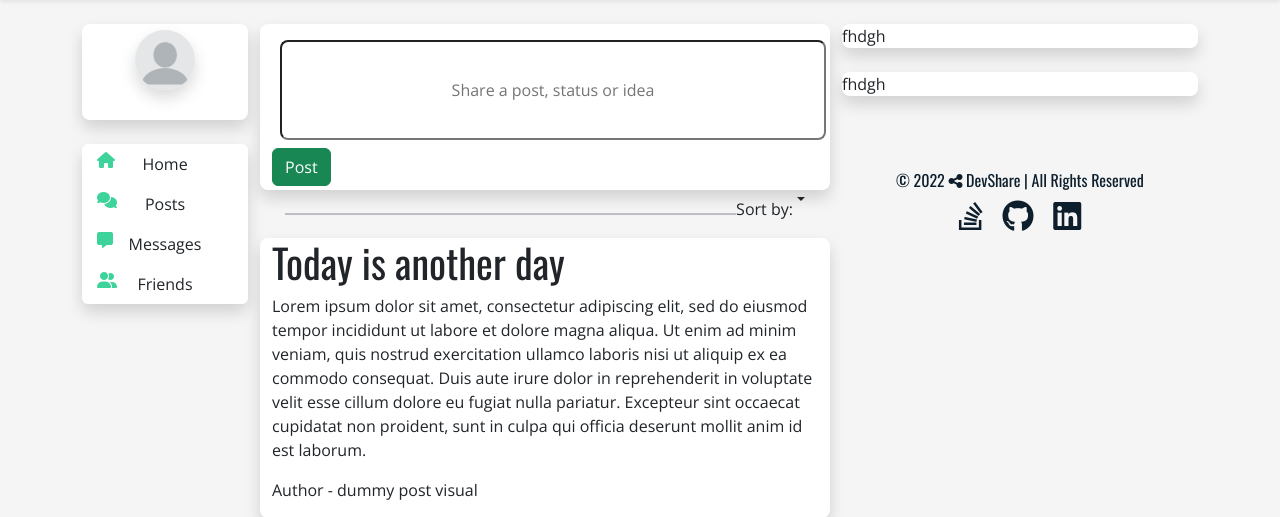
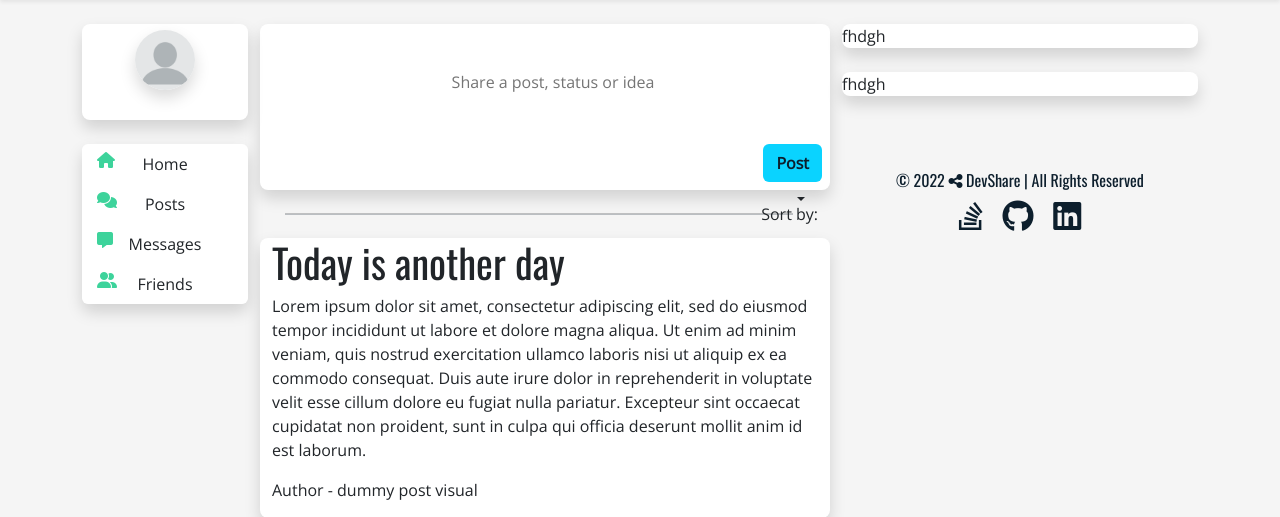
Before and after one commit to KristianColville1/dev-share, a Django app: template home/templates/home/home.html in a window 1280 px wide. Shown: the part 58-575 px from the top of the page. Run offline with Django 3.2, Linux system fonts and the light colour scheme; the template is opened without the code that fills it, so the values that code supplies are empty; the visitor is signed in with stand-in values (Sample User, id 1); some libraries are stand-ins or nearby versions.

Commit message:
Added more styling to the input for posts

```diff
--- a/home/templates/home/logged_in.html
+++ b/home/templates/home/logged_in.html
@@ -2,23 +2,23 @@
 
 <div class="container">
   <div class="row mt-4">
-    <div class="col-md-3 col-lg-2 d-none d-md-block">
+    <div class="col-sm-12 col-md-3 col-lg-2">
       {% include "profiles/home_profile.html"%}
     </div>
     <div class="col-sm-12 col-md-6 col-lg-6">
       <div class="feed-box">
         <div class="post-box">
           <div class="row shadow rounded-3 py-2 boxes">
-            <form action="" class="">
+            <form action="" class="position-relative">
               {% csrf_token %}
-              <input type="text" class="rounded-3 w-100 text-center m-2" placeholder="Share a post, status or idea">
-              <button class="btn btn-success float-right" type="submit">Post</button>
+              <input type="text" class="create-post rounded-3 w-100 text-center mx-2" placeholder="Share a post, status or idea">
+              <button class="post-btn btn position-absolute bottom-0 end-0 mx-2" type="submit">Post</button>
             </form>
           </div>
           <div class="post-type-divider dropdown w-100 position-relative">
-            <button class="btn d-flex flex-row  w-100 dropdown-toggle text-end" type="button" data-bs-toggle="dropdown" aria-expanded="false">
+            <button class=" btn d-flex flex-row  w-100 dropdown-toggle text-end" type="button" data-bs-toggle="dropdown" aria-expanded="false">
               <hr class="home-hr-bg">
-              <span class="text-center">Sort by:</span>
+              <span class="sort-by position-absolute top-50 end-0 translate-middle-y">Sort by:</span>
             </button>
             <ul class="dropdown-menu position-absolute start-50 w-50 text-center">
               <li><a class="dropdown-item" href="#">Newest</a></li>
--- a/profiles/templates/profiles/home_profile.html
+++ b/profiles/templates/profiles/home_profile.html
@@ -5,7 +5,7 @@
       <img class="shadow rounded-circle" src="{% static 'img/blank-profile-picture.png' %}" alt="">
   </div>
 </div>
-<div class="details-box mt-4 boxes shadow rounded-3">
+<div class="details-box mt-4 boxes shadow rounded-3  d-none d-md-block">
   <div class="list-group  position-relative text-center w-100">
     <a href="#" class="list-group-item" aria-current="true">
       <i class="fa-solid fa-house position-absolute start-0"></i> Home</li>
--- a/static/css/base.css
+++ b/static/css/base.css
@@ -81,6 +81,7 @@ a:hover {
     color: var(--caribbean-green);
     border: 1px solid var(--caribbean-green);
 }
+
 .collapse .btn:hover {
     color: var(--rich-black-fogra-29);
     background-color: var(--caribbean-green);
@@ -176,6 +177,40 @@ footer a i:hover {
     background-color: white;
 }
 
+.home-hr-bg {
+    width: 100%;
+    height: 2px;
+    background-color: var(--rich-black-fogra-29);
+}
+
+.post-type-divider button:hover {
+    background-color: none;
+    border-color: transparent;
+}
+
+.post-type-divider .dropdown-menu {
+    color: var(--rich-black-fogra-29);
+    background-color: white;
+}
+
+.post-type-divider .dropdown-item {
+    color: var(--rich-black-fogra-29);
+}
+
+input.create-post {
+    border: none;
+}
+
+.post-btn {
+    font-weight: 900;
+    color: var(--rich-black-fogra-29);
+    background-color: var(--vivid-sky-blue);
+}
+
+.post-btn:hover {
+    color: var(--vivid-sky-blue);
+    background-color: var(--rich-black-fogra-29);
+}
 /**************************************************************Profiles */
 
 .profile-img {
@@ -195,26 +230,6 @@ footer a i:hover {
     color: var(--caribbean-green);
     font-size: 16px;
     margin-left: 15px;
-}
-
-.home-hr-bg {
-    width: 100%;
-    height: 2px;
-    background-color: var(--rich-black-fogra-29);
-}
-
-.post-type-divider button:hover {
-    background-color: none;
-    border-color: transparent;
-}
-
-.post-type-divider .dropdown-menu {
-    color: var(--rich-black-fogra-29);
-    background-color: white;
-}
-
-.post-type-divider .dropdown-item {
-    color: var(--rich-black-fogra-29);
 }
 
 /**************************************************************Forms and inputs */
```
